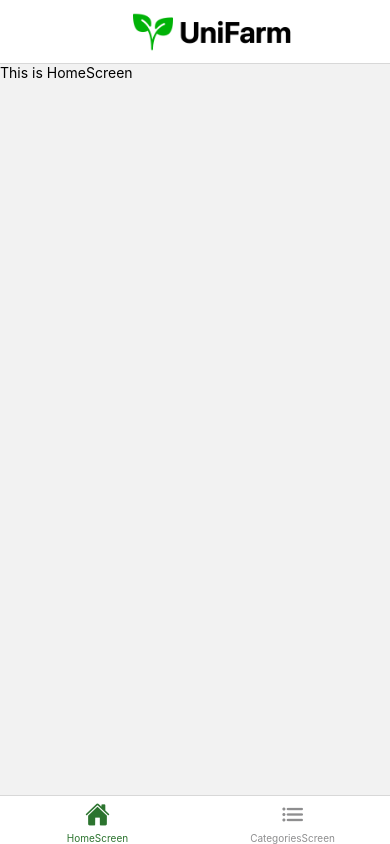
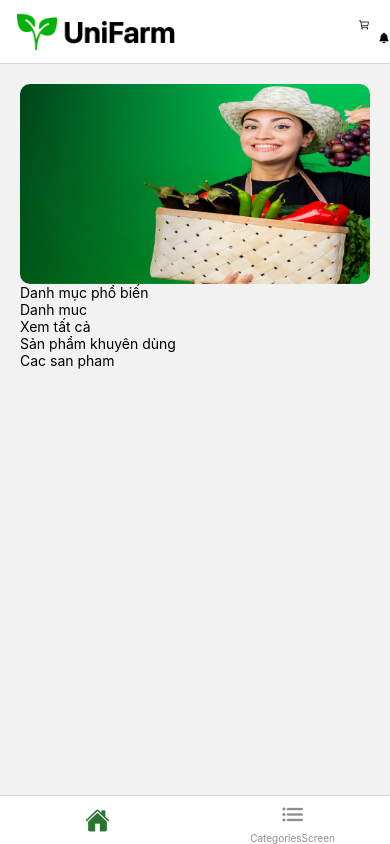
Before and after one commit to schoolsupertech/FTA-Unifarm, a React Native app: screen /HomeScreen in a window 390 px wide. Built offline with nearby package versions, Linux system fonts and the light colour scheme.

Commit message:
Define Homescreen

```diff
--- a/App.js
+++ b/App.js
@@ -18,7 +18,7 @@ export default function App() {
       <NavigationContainer>
         <BottomTabs.Navigator
           screenOptions={{
-            headerStyle: { backgroundColor: "white" },
+            // headerStyle: { backgroundColor: "white" },
             headerTintColor: "black",
             headerTitleStyle: {
               fontWeight: "bold",
@@ -30,9 +30,21 @@ export default function App() {
             name="HomeScreen"
             component={HomeScreen}
             options={{
-              // title: "Home",
-              headerTitle: () => <LogoTitle />,
-              headerTitleStyle: { flex: 1, textAlign: "left" },
+              title: "",
+              // headerTitle: () => <LogoTitle />,
+              // headerTitleStyle: { flex: 1, textAlign: "left" },
+              headerLeft: () => <LogoTitle />,
+              headerRight: ({ color, size }) => (
+                <>
+                  <Ionicons
+                    name="cart-outline"
+                    color={color}
+                    size={size}
+                    style={{ marginHorizontal: 20 }}
+                  />
+                  <Ionicons name="notifications" color={color} size={size} />
+                </>
+              ),
               tabBarIcon: ({ color, size }) => (
                 <Ionicons name="home" color={color} size={size} />
               ),
--- a/screens/HomeScreen.js
+++ b/screens/HomeScreen.js
@@ -1,13 +1,49 @@
-import { View, Text, StyleSheet } from "react-native";
+import { View, Text, Image, StyleSheet, ScrollView } from "react-native";
 
 function HomeScreen() {
   return (
-    <View>
-      <Text>This is HomeScreen</Text>
-    </View>
+    <ScrollView style={styles.baseContainer}>
+      <Image
+        style={styles.image}
+        source={require("../assets/images/banner-big.png")}
+      />
+      {/* Main View */}
+      <View>
+        {/* Tiêu đề mục */}
+        <View>
+          <Text>Danh mục phổ biến</Text>
+        </View>
+        {/* Danh mục */}
+        <View>
+          <Text>Danh muc</Text>
+        </View>
+        <View>
+          <Text>Xem tất cả</Text>
+        </View>
+      </View>
+      <View>
+        <View>
+          <Text>Sản phẩm khuyên dùng</Text>
+        </View>
+        <View>
+          <Text>Cac san pham</Text>
+        </View>
+      </View>
+    </ScrollView>
   );
 }
 
 export default HomeScreen;
 
-const styles = StyleSheet.create({});
+const styles = StyleSheet.create({
+  baseContainer: {
+    flex: 1,
+    margin: 20,
+  },
+  image: {
+    backgroundColor: "transparent",
+    borderRadius: 10,
+    width: "100%",
+    height: 200,
+  },
+});
--- a/themes/LogoTitle.js
+++ b/themes/LogoTitle.js
@@ -15,7 +15,7 @@ export default LogoTitle;
 
 const styles = StyleSheet.create({
   image: {
-    width: 400,
+    width: 200,
     height: 40,
   },
 });
```
Also changed, not shown: assets/images/banner-big.png (added), 1 other file (tests, documents, lock files or other folders).
